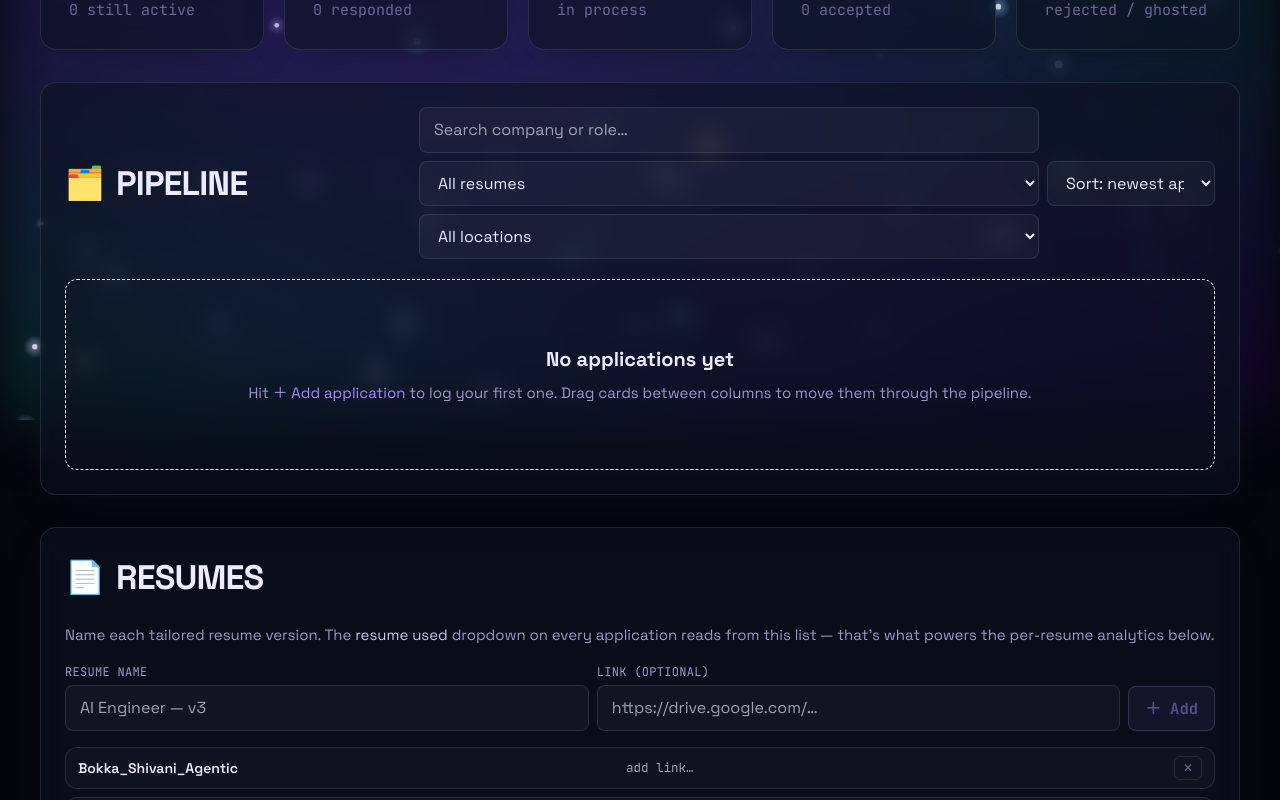
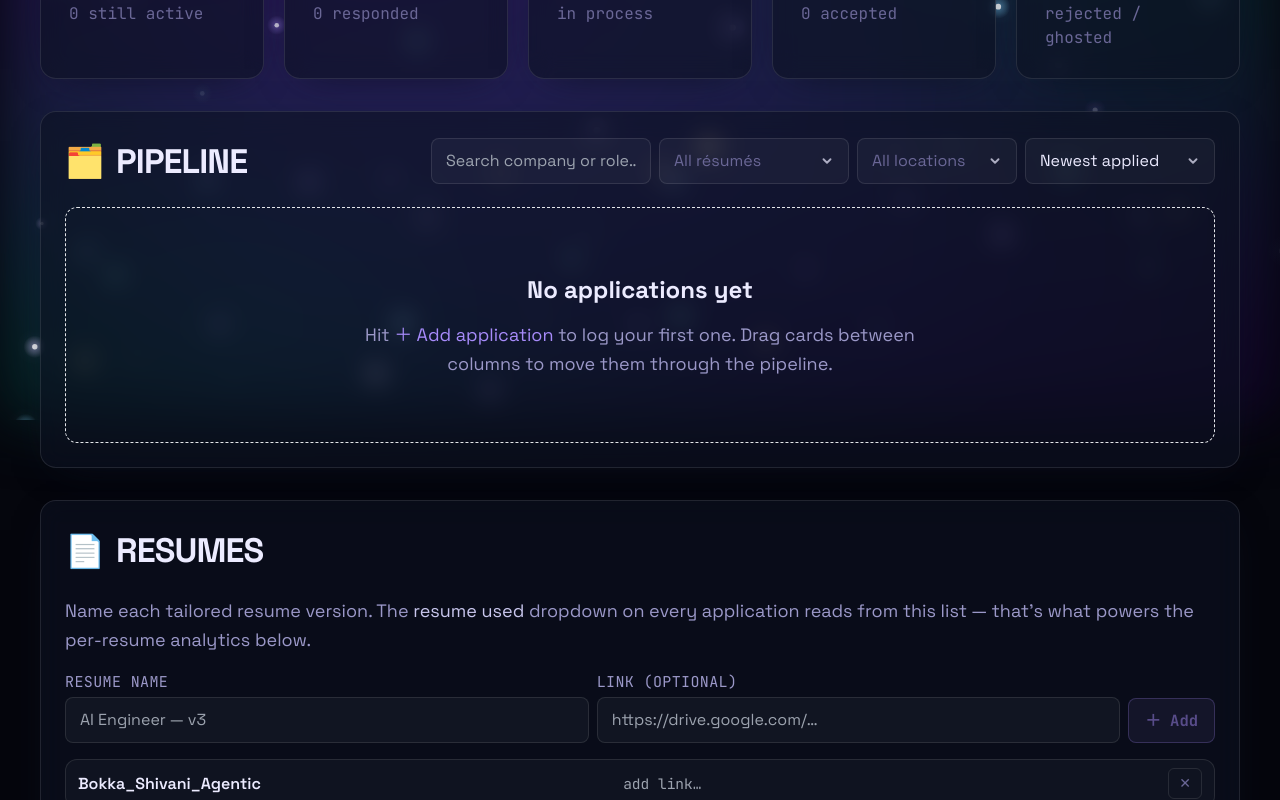
Before and after one commit to shiva-shivanibokka/launchpad, a React (Vite) app: page / in a window 1280 px wide. Shown: the part 380-1180 px from the top of the page. Built offline with nearby package versions, Linux system fonts and the light colour scheme; the HTML template or start-up script is replaced by a standard one; a web font is replaced by a local one.

Commit message:
Custom dark dropdowns, larger body text, consistent 🎯 branding

```diff
--- a/src/App.tsx
+++ b/src/App.tsx
@@ -9,7 +9,8 @@ import FollowUps from './components/FollowUps'
 import ManageResumes from './components/ManageResumes'
 import ResumeAnalytics from './components/ResumeAnalytics'
 import AppForm from './components/AppForm'
-import { Card, SectionTitle, Select } from './components/ui'
+import FancySelect from './components/FancySelect'
+import { Card, SectionTitle } from './components/ui'
 import { computeTotals } from './lib/analytics'
 import { useStore } from './lib/store'
 import type { Application } from './data/types'
@@ -72,18 +73,25 @@ export default function App() {
                   right={
                     <div className="flex flex-wrap items-center gap-2">
                       <Filters filters={filters} setFilters={setFilters} resumes={store.resumes} count={filtered.length} />
-                      <Select value={sortBy} onChange={(e) => setSortBy(e.target.value as typeof sortBy)} className="!w-[168px]">
-                        <option value="recent">Sort: newest applied</option>
-                        <option value="oldest">Sort: oldest applied</option>
-                        <option value="followup">Sort: follow-up due</option>
-                      </Select>
+                      <div className="w-[190px]">
+                        <FancySelect
+                          ariaLabel="Sort applications"
+                          value={sortBy}
+                          onChange={(v) => v && setSortBy(v as typeof sortBy)}
+                          options={[
+                            { value: 'recent', label: 'Newest applied' },
+                            { value: 'oldest', label: 'Oldest applied' },
+                            { value: 'followup', label: 'Follow-up due' },
+                          ]}
+                        />
+                      </div>
                     </div>
                   }
                 />
                 {store.applications.length === 0 ? (
                   <div className="rounded-xl border border-dashed border-white/12 px-4 py-16 text-center">
-                    <p className="font-display text-[20px] font-bold text-ink">No applications yet</p>
-                    <p className="mt-2 font-sans text-[15px] text-muted">
+                    <p className="font-display text-[24px] font-bold text-ink">No applications yet</p>
+                    <p className="mx-auto mt-3 max-w-xl font-sans text-[18px] leading-relaxed text-muted">
                       Hit <span className="text-accent-violet">＋ Add application</span> to log your first one. Drag cards
                       between columns to move them through the pipeline.
                     </p>
@@ -104,8 +112,8 @@ export default function App() {
               <ResumeAnalytics store={store} />
             </section>
 
-            <footer className="pt-4 text-center font-mono text-[13.5px] text-faint">
-              Launchpad · your data lives in this browser{store.syncState === 'off' ? ' (add a token in ⚙ to sync across devices)' : ', synced to GitHub'} · 🚀
+            <footer className="pt-4 text-center font-mono text-[16px] text-faint">
+              Launchpad · your data lives in this browser{store.syncState === 'off' ? ' (add a token in ⚙ to sync across devices)' : ', synced to GitHub'} · 🎯
             </footer>
           </>
         )}
--- /dev/null
+++ b/src/components/FancySelect.tsx
@@ -0,0 +1,110 @@
+import { createPortal } from 'react-dom'
+import { usePopover } from './usePopover'
+
+export interface FancyOption {
+  value: string
+  label: string
+  /** Optional hex for a leading status dot (e.g. pipeline stage colors). */
+  color?: string
+}
+
+// Custom dropdown replacing the native <select>. The option panel renders in a
+// portal with fixed positioning so it floats above the glass cards / modal
+// instead of being clipped by their backdrop-blur stacking contexts. Fully dark,
+// with colored dots and a check on the current value. Ported from build-log.
+export default function FancySelect({
+  value,
+  options,
+  onChange,
+  ariaLabel,
+  placeholder = 'Select',
+  includeClear = false,
+  clearLabel = 'None',
+  className = '',
+}: {
+  value: string | undefined
+  options: FancyOption[]
+  onChange: (value: string | undefined) => void
+  ariaLabel: string
+  placeholder?: string
+  includeClear?: boolean
+  clearLabel?: string
+  className?: string
+}) {
+  const rows = options.length + (includeClear ? 1 : 0)
+  const { open, pos, triggerRef, panelRef, toggle, close } = usePopover({
+    estHeight: rows * 42 + 12,
+    minWidth: 180,
+  })
+  const cur = options.find((o) => o.value === value) ?? null
+
+  const choose = (v: string | undefined) => {
+    onChange(v)
+    close()
+  }
+
+  return (
+    <>
+      <button
+        ref={triggerRef}
+        type="button"
+        aria-label={ariaLabel}
+        aria-haspopup="listbox"
+        aria-expanded={open}
+        onClick={toggle}
+        className={`inline-flex w-full items-center gap-2 rounded-lg border border-white/10 bg-white/[0.04] px-3.5 py-2.5 text-left font-sans text-[16px] text-ink outline-none transition hover:border-white/25 focus:border-accent-violet/60 ${
+          open ? 'border-accent-violet/60' : ''
+        } ${className}`}
+    >
+        {cur?.color && <span className="h-2.5 w-2.5 shrink-0 rounded-full" style={{ background: cur.color, boxShadow: `0 0 8px ${cur.color}` }} />}
+        <span className={`truncate ${cur ? '' : 'text-faint'}`}>{cur ? cur.label : placeholder}</span>
+        <svg className={`ml-auto h-3.5 w-3.5 shrink-0 opacity-70 transition ${open ? 'rotate-180' : ''}`} viewBox="0 0 12 12" fill="none">
+          <path d="M3 4.5 6 7.5 9 4.5" stroke="currentColor" strokeWidth="1.6" strokeLinecap="round" strokeLinejoin="round" />
+        </svg>
+      </button>
+
+      {open &&
+        pos &&
+        createPortal(
+          <ul
+            ref={panelRef}
+            role="listbox"
+            style={{ position: 'fixed', top: pos.top, left: pos.left, minWidth: pos.width, maxHeight: '52vh' }}
+            className="z-[999] overflow-y-auto rounded-xl border border-white/15 bg-[#11121f] p-1.5 shadow-2xl ring-1 ring-black/50"
+          >
+            {includeClear && (
+              <li>
+                <button
+                  onClick={() => choose(undefined)}
+                  className="flex w-full items-center gap-2.5 rounded-lg px-3 py-2.5 text-[15px] text-faint transition hover:bg-white/[0.07]"
+                >
+                  <span className="h-2.5 w-2.5 rounded-full bg-slate-600" />
+                  <span>{clearLabel}</span>
+                  {value == null && <span className="ml-auto text-accent-mint">✓</span>}
+                </button>
+              </li>
+            )}
+            {options.map((o) => (
+              <li key={o.value}>
+                <button
+                  onClick={() => choose(o.value)}
+                  className={`flex w-full items-center gap-2.5 rounded-lg px-3 py-2.5 text-[15px] font-medium transition hover:bg-white/[0.07] ${
+                    value === o.value ? 'text-ink' : 'text-subtle'
+                  }`}
+                >
+                  {o.color ? (
+                    <span className="h-2.5 w-2.5 shrink-0 rounded-full" style={{ background: o.color, boxShadow: `0 0 8px ${o.color}` }} />
+                  ) : (
+                    <span className="h-2.5 w-2.5 shrink-0 rounded-full bg-white/15" />
+                  )}
+                  <span className="truncate">{o.label}</span>
+                  {value === o.value && <span className="ml-auto text-accent-mint">✓</span>}
+                </button>
+              </li>
+            ))}
+          </ul>,
+          document.body,
+        )}
+    </>
+  )
+}
--- a/src/components/Filters.tsx
+++ b/src/components/Filters.tsx
@@ -1,5 +1,6 @@
 import type { Resume } from '../data/types'
-import { Select, TextInput } from './ui'
+import { TextInput } from './ui'
+import FancySelect from './FancySelect'
 
 export interface FilterState {
   q: string
@@ -9,7 +10,7 @@ export interface FilterState {
 
 export const EMPTY_FILTERS: FilterState = { q: '', resumeId: '', locationType: '' }
 
-// Board filters: free-text search over company/role, plus resume and location-type
+// Board filters: free-text search over company/role, plus résumé and location-type
 // dropdowns. Purely presentational — App owns the state and does the filtering.
 export default function Filters({
   filters,
@@ -28,24 +29,36 @@ export default function Filters({
         value={filters.q}
         onChange={(e) => setFilters({ ...filters, q: e.target.value })}
         placeholder="Search company or role…"
-        className="w-[220px]"
+        className="!w-[220px]"
       />
-      <Select value={filters.resumeId} onChange={(e) => setFilters({ ...filters, resumeId: e.target.value })} className="w-[190px]">
-        <option value="">All resumes</option>
-        {resumes.map((r) => (
-          <option key={r.id} value={r.id}>
-            {r.name}
-          </option>
-        ))}
-      </Select>
-      <Select value={filters.locationType} onChange={(e) => setFilters({ ...filters, locationType: e.target.value })} className="w-[150px]">
-        <option value="">All locations</option>
-        <option value="Remote">Remote</option>
-        <option value="Hybrid">Hybrid</option>
-        <option value="Onsite">Onsite</option>
-      </Select>
+      <div className="w-[190px]">
+        <FancySelect
+          ariaLabel="Filter by résumé"
+          value={filters.resumeId || undefined}
+          onChange={(v) => setFilters({ ...filters, resumeId: v || '' })}
+          placeholder="All résumés"
+          includeClear
+          clearLabel="All résumés"
+          options={resumes.map((r) => ({ value: r.id, label: r.name, color: '#a78bfa' }))}
+        />
+      </div>
+      <div className="w-[160px]">
+        <FancySelect
+          ariaLabel="Filter by location"
+          value={filters.locationType || undefined}
+          onChange={(v) => setFilters({ ...filters, locationType: v || '' })}
+          placeholder="All locations"
+          includeClear
+          clearLabel="All locations"
+          options={[
+            { value: 'Remote', label: 'Remote', color: '#5eead4' },
+            { value: 'Hybrid', label: 'Hybrid', color: '#5eead4' },
+            { value: 'Onsite', label: 'Onsite', color: '#5eead4' },
+          ]}
+        />
+      </div>
       {(filters.q || filters.resumeId || filters.locationType) && (
-        <button onClick={() => setFilters(EMPTY_FILTERS)} className="font-mono text-[12.5px] text-faint hover:text-ink">
+        <button onClick={() => setFilters(EMPTY_FILTERS)} className="font-mono text-[14.5px] text-faint hover:text-ink">
           clear · {count} shown
         </button>
       )}
--- a/src/components/ManageResumes.tsx
+++ b/src/components/ManageResumes.tsx
@@ -18,18 +18,18 @@ export default function ManageResumes({ store }: { store: Store }) {
   return (
     <Card className="p-6">
       <SectionTitle icon="📄" title="Resumes" />
-      <p className="mb-4 font-sans text-[15px] leading-relaxed text-muted">
+      <p className="mb-4 font-sans text-[18px] leading-relaxed text-muted">
         Name each tailored resume version. The <span className="text-subtle">resume used</span> dropdown on every application
         reads from this list — that's what powers the per-resume analytics below.
       </p>
 
       <div className="mb-4 flex flex-wrap items-end gap-2">
         <div className="min-w-[180px] flex-1">
-          <span className="mb-1 block font-mono text-[12px] uppercase tracking-wide text-muted">Resume name</span>
+          <span className="mb-1 block font-mono text-[15px] uppercase tracking-wide text-muted">Resume name</span>
           <TextInput value={name} onChange={(e) => setName(e.target.value)} placeholder="AI Engineer — v3" onKeyDown={(e) => e.key === 'Enter' && add()} />
         </div>
         <div className="min-w-[180px] flex-1">
-          <span className="mb-1 block font-mono text-[12px] uppercase tracking-wide text-muted">Link (optional)</span>
+          <span className="mb-1 block font-mono text-[15px] uppercase tracking-wide text-muted">Link (optional)</span>
           <TextInput value={url} onChange={(e) => setUrl(e.target.value)} placeholder="https://drive.google.com/…" onKeyDown={(e) => e.key === 'Enter' && add()} />
         </div>
         <Button variant="primary" onClick={add} disabled={!name.trim()}>
@@ -39,7 +39,7 @@ export default function ManageResumes({ store }: { store: Store }) {
 
       <div className="flex flex-col gap-2">
         {store.resumes.length === 0 && (
-          <div className="rounded-xl border border-dashed border-white/10 px-3 py-4 text-center font-mono text-[12.5px] text-faint">
+          <div className="rounded-xl border border-dashed border-white/10 px-3 py-4 text-center font-mono text-[14px] text-faint">
             No resumes yet — add your first version above.
           </div>
         )}
@@ -48,22 +48,22 @@ export default function ManageResumes({ store }: { store: Store }) {
             <input
               value={r.name}
               onChange={(e) => store.updateResume(r.id, { name: e.target.value })}
-              className="min-w-0 flex-1 bg-transparent font-sans text-[14px] font-semibold text-ink outline-none"
+              className="min-w-0 flex-1 bg-transparent font-sans text-[16px] font-semibold text-ink outline-none"
             />
             <input
               value={r.url || ''}
               onChange={(e) => store.updateResume(r.id, { url: e.target.value || undefined })}
               placeholder="add link…"
-              className="min-w-0 flex-1 bg-transparent font-mono text-[12.5px] text-muted outline-none"
+              className="min-w-0 flex-1 bg-transparent font-mono text-[14.5px] text-muted outline-none"
             />
             {r.url && (
-              <a href={r.url} target="_blank" rel="noreferrer" className="rounded-md border border-white/10 px-2 py-0.5 font-mono text-[12px] text-accent-mint hover:bg-white/5">
+              <a href={r.url} target="_blank" rel="noreferrer" className="rounded-md border border-white/10 px-2 py-1 font-mono text-[13.5px] text-accent-mint hover:bg-white/5">
                 open ↗
               </a>
             )}
             <button
               onClick={() => store.deleteResume(r.id)}
-              className="rounded-md border border-white/10 px-2 py-0.5 font-mono text-[12px] text-faint hover:border-accent-rose/40 hover:text-accent-rose"
+              className="rounded-md border border-white/10 px-2.5 py-1 font-mono text-[14px] text-faint hover:border-accent-rose/40 hover:text-accent-rose"
               title="Remove (unlinks it from applications)"
             >
               ✕
--- a/src/components/Momentum.tsx
+++ b/src/components/Momentum.tsx
@@ -15,7 +15,7 @@ export default function Momentum({ store }: { store: Store }) {
       <SectionTitle
         icon="📈"
         title="Momentum"
-        right={<span className="font-mono text-[14px] text-muted">{total} in last 12 wks</span>}
+        right={<span className="font-mono text-[16px] text-muted">{total} in last 12 wks</span>}
       />
       <div className="flex items-end gap-2.5" style={{ height: 120 }}>
         {weeks.map((w, i) => (
--- a/src/components/ResumeAnalytics.tsx
+++ b/src/components/ResumeAnalytics.tsx
@@ -12,7 +12,7 @@ export default function ResumeAnalytics({ store }: { store: Store }) {
     <Card className="p-6">
       <SectionTitle icon="📊" title="Resume analytics" />
       {!hasData ? (
-        <p className="font-sans text-[15px] leading-relaxed text-muted">
+        <p className="font-sans text-[18px] leading-relaxed text-muted">
           Once you log applications and tag which resume you used, this shows which version pulls the best response rate.
         </p>
       ) : (
--- a/src/components/StatTiles.tsx
+++ b/src/components/StatTiles.tsx
@@ -15,11 +15,11 @@ export default function StatTiles({ t }: { t: Totals }) {
     <div className="grid grid-cols-2 gap-5 md:grid-cols-3 lg:grid-cols-5">
       {tiles.map((m) => (
         <Card key={m.label} className="p-7">
-          <div className="font-mono text-[15px] uppercase tracking-wide text-muted">{m.label}</div>
+          <div className="font-mono text-[17px] font-semibold uppercase tracking-wide text-muted">{m.label}</div>
           <div className="mt-3 font-display text-[52px] font-extrabold leading-none sm:text-[60px]" style={{ color: m.color }}>
             {m.value}
           </div>
-          <div className="mt-2.5 font-mono text-[15px] text-faint">{m.sub}</div>
+          <div className="mt-2.5 font-mono text-[16px] text-faint">{m.sub}</div>
         </Card>
       ))}
     </div>
--- /dev/null
+++ b/src/components/usePopover.ts
@@ -0,0 +1,59 @@
+import { useCallback, useEffect, useRef, useState } from 'react'
+
+export type Pos = { top: number; left: number; width: number }
+
+// Shared positioned-popover behavior for the custom dropdown (FancySelect).
+// Owns open state, the trigger/panel refs, the computed fixed position (flipping
+// upward when there's no room below), and outside-click/Escape/scroll/resize
+// dismissal. Ported from the build-log tracker's dropdowns.
+export function usePopover({ estHeight, minWidth }: { estHeight: number; minWidth: number }) {
+  const [open, setOpen] = useState(false)
+  const [pos, setPos] = useState<Pos | null>(null)
+  const triggerRef = useRef<HTMLButtonElement>(null)
+  const panelRef = useRef<HTMLUListElement>(null)
+
+  const place = useCallback(() => {
+    const el = triggerRef.current
+    if (!el) return
+    const r = el.getBoundingClientRect()
+    // flip upward when there isn't room below (e.g. a field low in the modal)
+    const openUp = r.bottom + estHeight + 8 > window.innerHeight && r.top - estHeight - 8 > 0
+    const width = Math.max(r.width, minWidth)
+    let left = r.left
+    if (left + width > window.innerWidth - 8) left = window.innerWidth - width - 8
+    setPos({ top: openUp ? r.top - estHeight - 6 : r.bottom + 6, left, width })
+  }, [estHeight, minWidth])
+
+  const close = useCallback(() => setOpen(false), [])
+
+  const toggle = useCallback(() => {
+    if (open) setOpen(false)
+    else {
+      place()
+      setOpen(true)
+    }
+  }, [open, place])
+
+  useEffect(() => {
+    if (!open) return
+    const onDown = (e: MouseEvent) => {
+      const t = e.target as Node
+      if (triggerRef.current?.contains(t) || panelRef.current?.contains(t)) return
+      setOpen(false)
+    }
+    const onKey = (e: KeyboardEvent) => e.key === 'Escape' && setOpen(false)
+    const onScroll = () => setOpen(false)
+    document.addEventListener('mousedown', onDown)
+    document.addEventListener('keydown', onKey)
+    window.addEventListener('scroll', onScroll, true)
+    window.addEventListener('resize', onScroll)
+    return () => {
+      document.removeEventListener('mousedown', onDown)
+      document.removeEventListener('keydown', onKey)
+      window.removeEventListener('scroll', onScroll, true)
+      window.removeEventListener('resize', onScroll)
+    }
+  }, [open])
+
+  return { open, pos, triggerRef, panelRef, toggle, close }
+}
```
Also changed, not shown: src/components/AppCard.tsx (+7 -7 lines), src/components/AppForm.tsx (+30 -22 lines), src/components/Board.tsx (+6 -6 lines).
